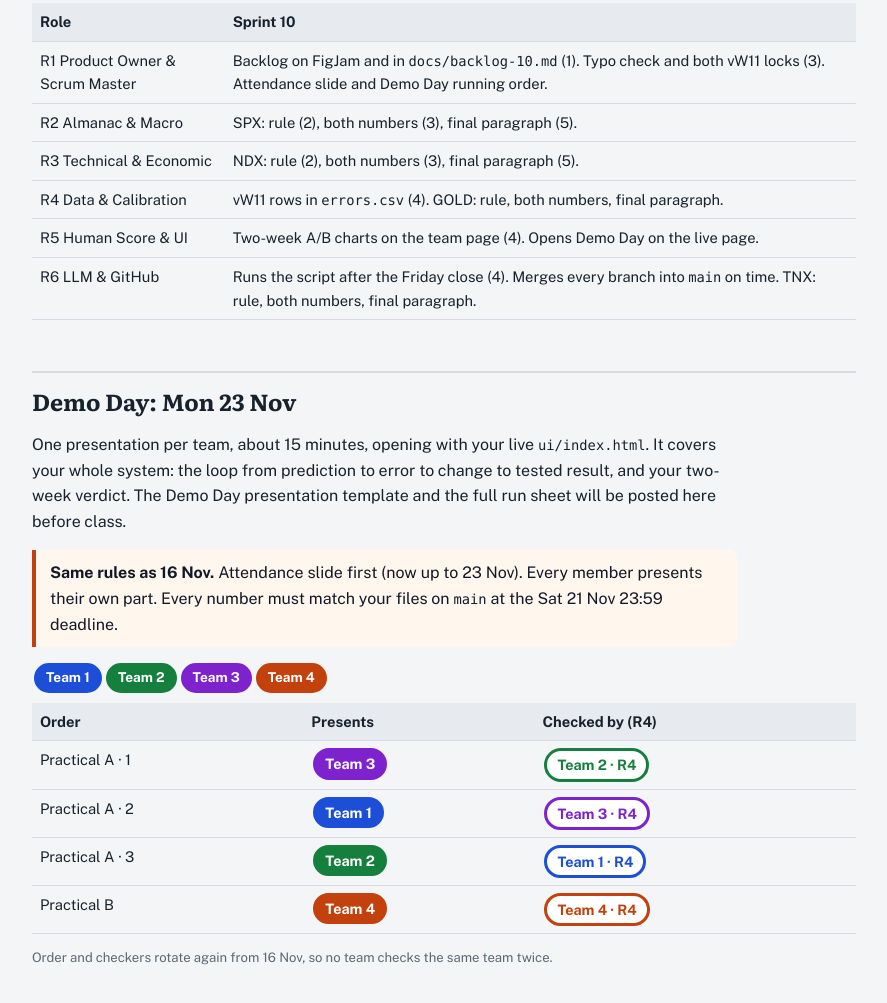
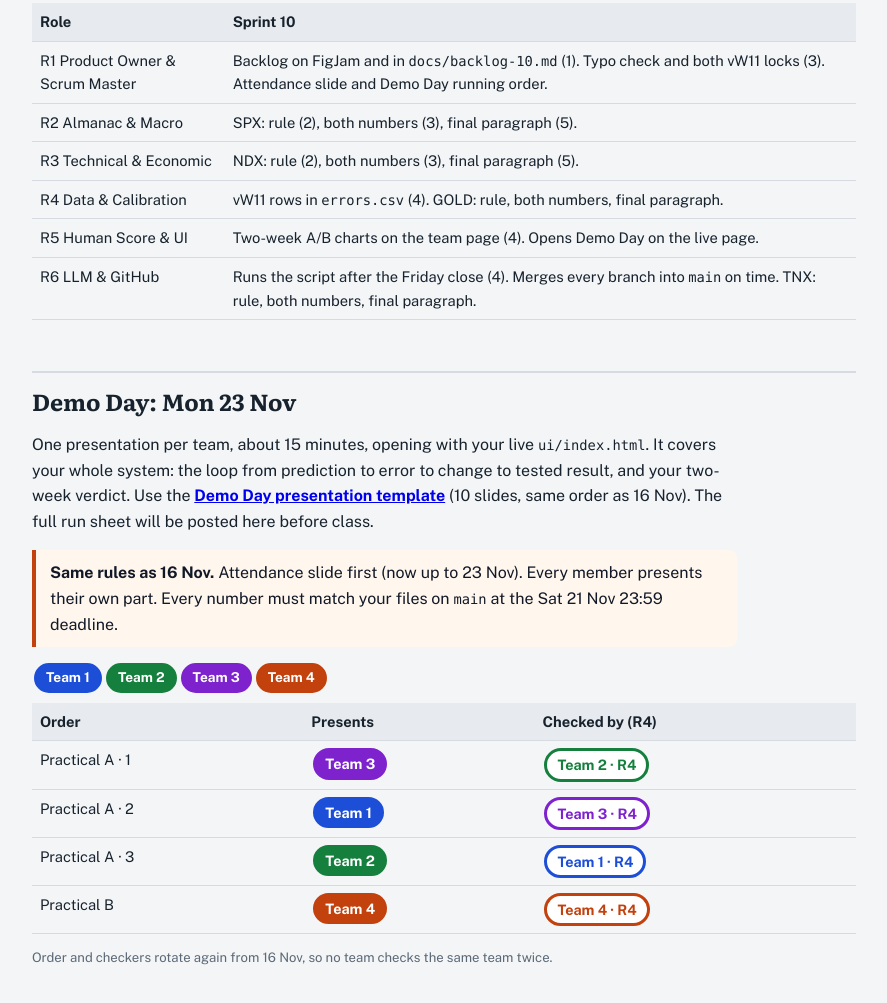
Before and after one commit to ProfDrTan/dt3-tr3-26-course-website, a plain HTML site: page sprint10/index.html in a window 1280 px wide. Shown: the part 4428-5431 px from the top of the page, without its empty margins (196-1083 px from the left). Drawn offline with nearby package versions, Linux system fonts and the light colour scheme.

Commit message:
Sprint 10: Demo Day presentation template
Co-Authored-By: Claude Opus 5.5 <noreply@anthropic.com>
Claude-Session: https://claude.ai/code/session_01SAUu4fyjgsPBchTsQA9sCb

```diff
--- a/sprint10/index.html
+++ b/sprint10/index.html
@@ -149,7 +149,7 @@ vW11,2026-11-20,SPX,baseline,[Tue close],[Fri close],[..],pct</pre>
 </table></div>
 
 <h2>Demo Day: Mon 23 Nov</h2>
-<p>One presentation per team, about 15 minutes, opening with your live <code>ui/index.html</code>. It covers your whole system: the loop from prediction to error to change to tested result, and your two-week verdict. The Demo Day presentation template and the full run sheet will be posted here before class.</p>
+<p>One presentation per team, about 15 minutes, opening with your live <code>ui/index.html</code>. It covers your whole system: the loop from prediction to error to change to tested result, and your two-week verdict. Use the <a href="../assets/sprint10/demo-day-template.pptx"><b>Demo Day presentation template</b></a> (10 slides, same order as 16 Nov). The full run sheet will be posted here before class.</p>
 <p class="rs-fair"><b>Same rules as 16 Nov.</b> Attendance slide first (now up to 23 Nov). Every member presents their own part. Every number must match your files on <code>main</code> at the Sat 21 Nov 23:59 deadline.</p>
 <div class="rs-legend"><span class="rs-chip" style="--c:#1d4ed8">Team 1</span><span class="rs-chip" style="--c:#15803d">Team 2</span><span class="rs-chip" style="--c:#7e22ce">Team 3</span><span class="rs-chip" style="--c:#c2410c">Team 4</span></div>
 <div class="scroll"><table>
```
Also changed, not shown: index.html (+1 -1 lines), 1 other file.
